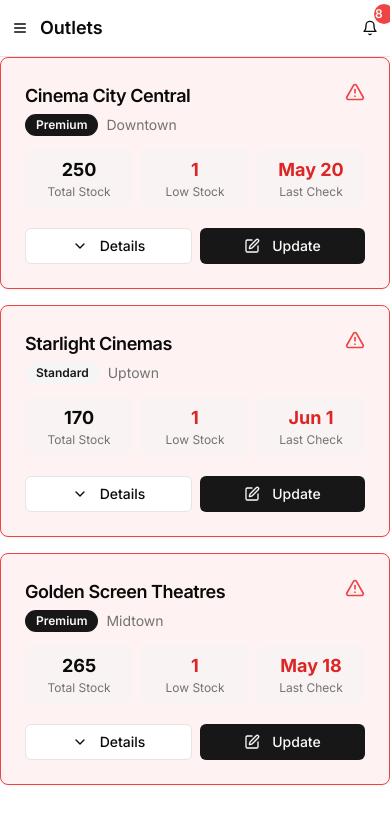
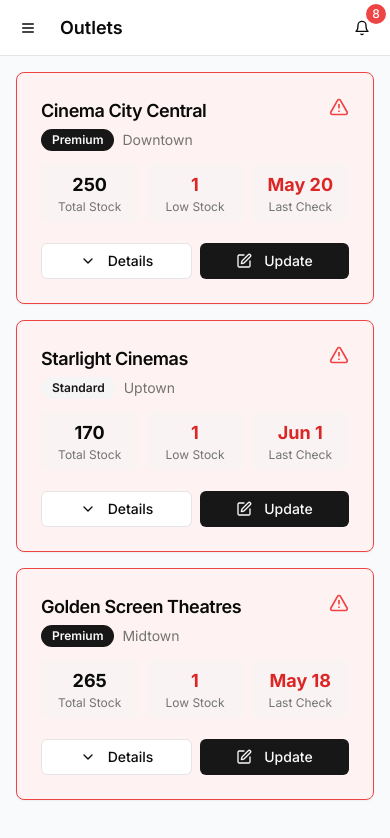
Before and after one commit to kellysanggani/kellysanggani, a Next.js app: page /mobile/outlets in a window 390 px wide. Shown: the top 838 px of the page. Built offline with nearby package versions, Linux system fonts and the light colour scheme.

Commit message:
Update mobile-layout.tsx

```diff
--- a/components/mobile/mobile-layout.tsx
+++ b/components/mobile/mobile-layout.tsx
@@ -3,112 +3,93 @@
 import type React from "react"
 
 import { useState } from "react"
-import { usePathname } from "next/navigation"
 import Link from "next/link"
 import { Button } from "@/components/ui/button"
-import { Sheet, SheetContent, SheetTrigger } from "@/components/ui/sheet"
-import { Badge } from "@/components/ui/badge"
-import {
-  Menu,
-  ArrowLeft,
-  Bell,
-  BarChart3,
-  ClipboardList,
-  Building2,
-  Tag,
-  LayoutGrid,
-  Package,
-  Settings,
-} from "lucide-react"
+import { Sheet, SheetContent } from "@/components/ui/sheet"
+import { Bell, Menu, Home, Store, Package, Settings, ChevronLeft } from "lucide-react"
+import { usePathname } from "next/navigation"
 
 interface MobileLayoutProps {
   children: React.ReactNode
-  title?: string
-  showBackButton?: boolean
-  onBackClick?: () => void
+  title: string
+  backLink?: string
   alertCount?: number
 }
 
-export default function MobileLayout({
-  children,
-  title = "Cinema Stock Manager",
-  showBackButton = false,
-  onBackClick,
-  alertCount = 0,
-}: MobileLayoutProps) {
-  const [isOpen, setIsOpen] = useState(false)
+export default function MobileLayout({ children, title, backLink, alertCount = 0 }: MobileLayoutProps) {
+  const [menuOpen, setMenuOpen] = useState(false)
   const pathname = usePathname()
 
   const navigation = [
-    { name: "Dashboard", href: "/dashboard", icon: BarChart3 },
-    { name: "Outlet Details", href: "/detail", icon: ClipboardList },
-    { name: "Outlet Management", href: "/outlets", icon: Building2 },
-    { name: "Categories & Regions", href: "/categories", icon: Tag },
-    { name: "Product Mapping", href: "/product-mapping", icon: LayoutGrid },
-    { name: "Product Settings", href: "/products", icon: Package },
-    { name: "User Settings", href: "/settings", icon: Settings },
+    { name: "Dashboard", href: "/mobile/dashboard", icon: Home },
+    { name: "Outlets", href: "/mobile/outlets", icon: Store },
+    { name: "Stock Update", href: "/mobile/stock-update", icon: Package },
+    { name: "Settings", href: "/mobile/settings", icon: Settings },
   ]
 
   return (
-    <div className="flex min-h-screen flex-col">
-      {/* Mobile Header */}
-      <header className="sticky top-0 z-50 w-full border-b bg-background/95 backdrop-blur supports-[backdrop-filter]:bg-background/60">
-        <div className="container flex h-14 items-center">
-          <div className="flex items-center space-x-4">
-            {showBackButton && (
-              <Button variant="ghost" size="icon" onClick={onBackClick}>
-                <ArrowLeft className="h-4 w-4" />
-              </Button>
+    <div className="flex min-h-screen flex-col bg-gray-50">
+      {/* Header */}
+      <header className="sticky top-0 z-10 flex h-14 items-center justify-between border-b bg-white px-4">
+        <div className="flex items-center gap-3">
+          {backLink ? (
+            <Button variant="ghost" size="icon" asChild className="-ml-2">
+              <Link href={backLink}>
+                <ChevronLeft className="h-5 w-5" />
+              </Link>
+            </Button>
+          ) : (
+            <Button variant="ghost" size="icon" onClick={() => setMenuOpen(true)} className="-ml-2">
+              <Menu className="h-5 w-5" />
+            </Button>
+          )}
+          <h1 className="text-lg font-semibold">{title}</h1>
+        </div>
+        <Button variant="ghost" size="icon" asChild className="-mr-2 relative">
+          <Link href="/mobile/alerts">
+            <Bell className="h-5 w-5" />
+            {alertCount > 0 && (
+              <span className="absolute -right-1 -top-1 flex h-5 w-5 items-center justify-center rounded-full bg-red-500 text-xs text-white">
+                {alertCount}
+              </span>
             )}
-            <Sheet open={isOpen} onOpenChange={setIsOpen}>
-              <SheetTrigger asChild>
-                <Button variant="ghost" size="icon">
-                  <Menu className="h-5 w-5" />
-                  <span className="sr-only">Toggle menu</span>
-                </Button>
-              </SheetTrigger>
-              <SheetContent side="left" className="w-[300px] sm:w-[400px]">
-                <nav className="flex flex-col gap-4">
-                  <div className="px-3 py-2">
-                    <h2 className="mb-2 px-4 text-lg font-semibold tracking-tight">Navigation</h2>
-                    <div className="space-y-1">
-                      {navigation.map((item) => (
-                        <Link
-                          key={item.name}
-                          href={item.href}
-                          onClick={() => setIsOpen(false)}
-                          className={`flex items-center gap-3 rounded-lg px-3 py-2 text-sm transition-all hover:bg-accent ${
-                            pathname === item.href ? "bg-accent" : ""
-                          }`}
-                        >
-                          <item.icon className="h-4 w-4" />
-                          {item.name}
-                        </Link>
-                      ))}
-                    </div>
-                  </div>
-                </nav>
-              </SheetContent>
-            </Sheet>
-          </div>
-          <div className="flex flex-1 items-center justify-between space-x-2 md:justify-end">
-            <div className="w-full flex-1 md:w-auto md:flex-none">
-              <h1 className="text-lg font-semibold">{title}</h1>
-            </div>
-            <Button variant="ghost" size="icon" className="relative">
-              <Bell className="h-4 w-4" />
-              {alertCount > 0 && (
-                <Badge variant="destructive" className="absolute -right-1 -top-1 h-5 w-5 rounded-full p-0 text-xs">
-                  {alertCount}
-                </Badge>
-              )}
-            </Button>
-          </div>
-        </div>
+          </Link>
+        </Button>
       </header>
 
       {/* Main Content */}
-      <main className="flex-1">{children}</main>
+      <main className="flex-1 p-4">{children}</main>
+
+      {/* Navigation Menu */}
+      <Sheet open={menuOpen} onOpenChange={setMenuOpen}>
+        <SheetContent side="left" className="w-64 p-0">
+          <div className="flex h-14 items-center border-b px-4">
+            <h2 className="text-lg font-semibold">Cinema Stock Manager</h2>
+          </div>
+          <nav className="p-2">
+            <ul className="space-y-1">
+              {navigation.map((item) => {
+                const IconComponent = item.icon
+                return (
+                  <li key={item.name}>
+                    <Button
+                      variant={pathname === item.href ? "secondary" : "ghost"}
+                      className="w-full justify-start"
+                      asChild
+                      onClick={() => setMenuOpen(false)}
+                    >
+                      <Link href={item.href}>
+                        <IconComponent className="mr-3 h-5 w-5" />
+                        {item.name}
+                      </Link>
+                    </Button>
+                  </li>
+                )
+              })}
+            </ul>
+          </nav>
+        </SheetContent>
+      </Sheet>
     </div>
   )
 }
```
